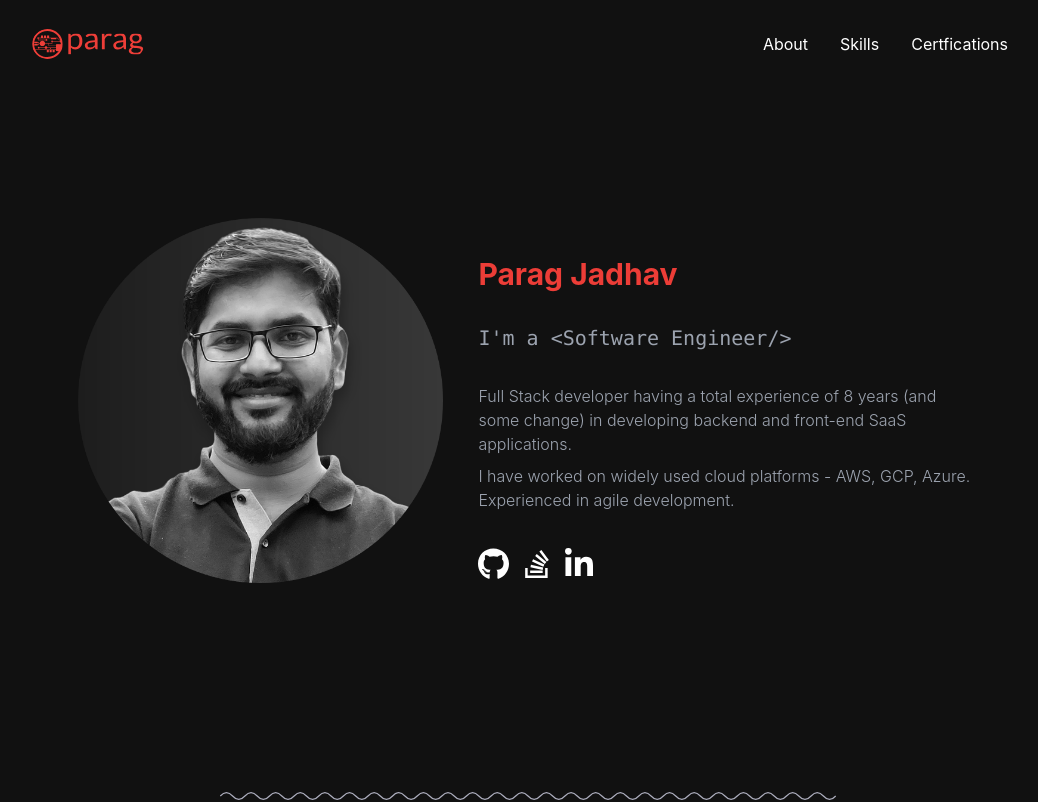
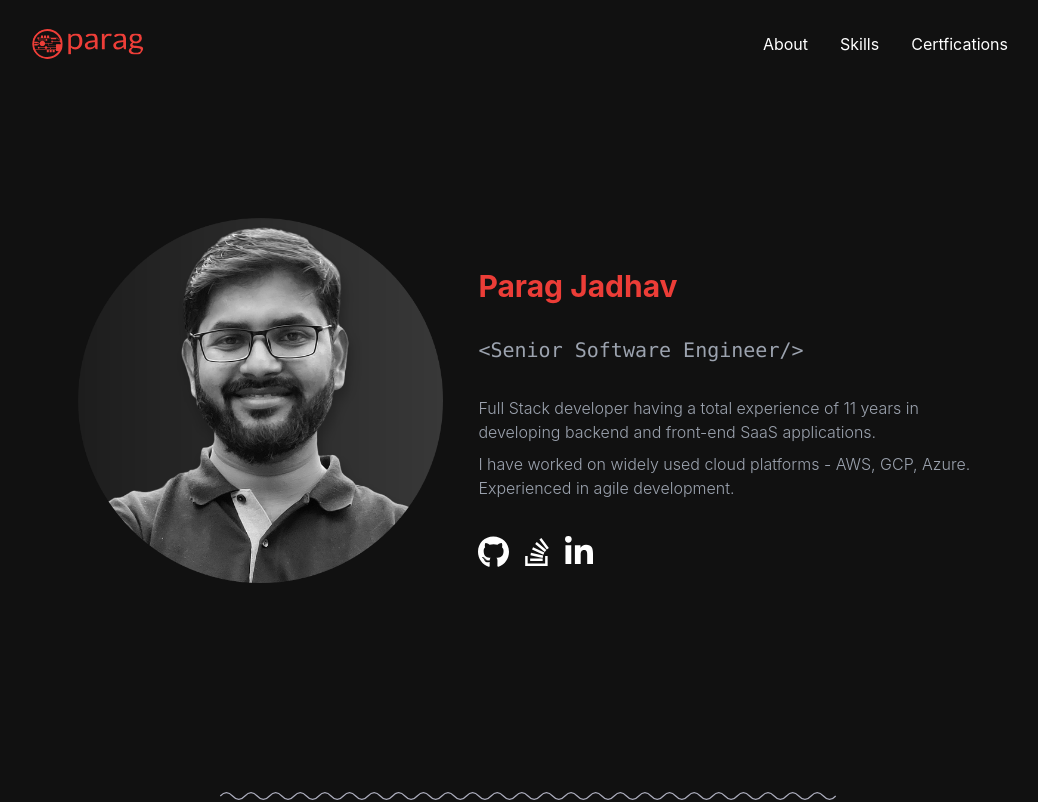
Before and after one commit to parag0/portfolio, a React (Create React App) app: page / in a window 1280 px wide. Shown: the top 802 px of the page, without its empty margins (112-1150 px from the left). Built offline with nearby package versions, Linux system fonts and the light colour scheme.

Commit message:
updated banner text

```diff
--- a/src/components/Banner.js
+++ b/src/components/Banner.js
@@ -26,12 +26,12 @@ const Banner = () => {
           <b className="text-3xl text-gray-400 my-1 themeColor">Parag Jadhav</b>
 
           <br />
-          <code className="text-xl my-1 text-gray-400">I&apos;m a &lt;Software Engineer/&gt;</code>
+          <code className="text-xl my-1 text-gray-400">&lt;Senior Software Engineer/&gt;</code>
           <br />
 
           <p className="text-md font-light text-gray-400 my-1">
-            Full Stack developer having a total experience of 8 years (and some change) in
-            developing backend and front-end SaaS applications.
+            Full Stack developer having a total experience of 11 years in developing backend and
+            front-end SaaS applications.
           </p>
           <p className="text-md font-light text-gray-400 my-1">
             I have worked on widely used cloud platforms - AWS, GCP, Azure. Experienced in agile
```
